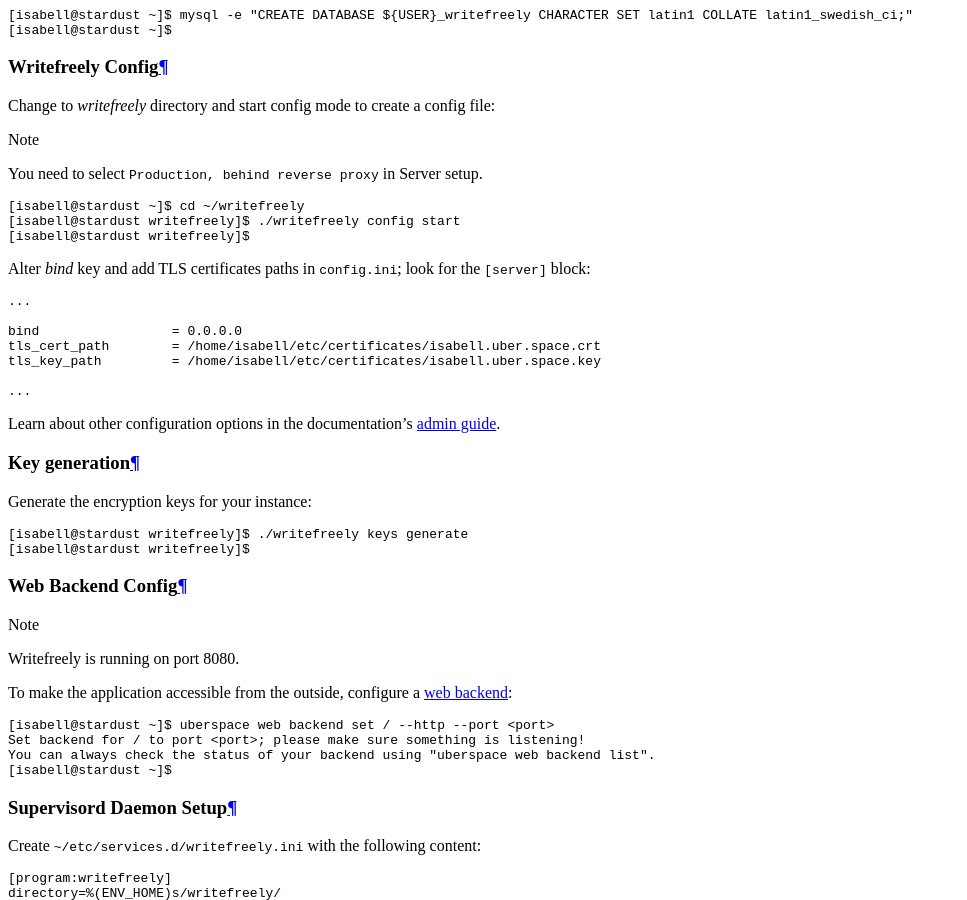
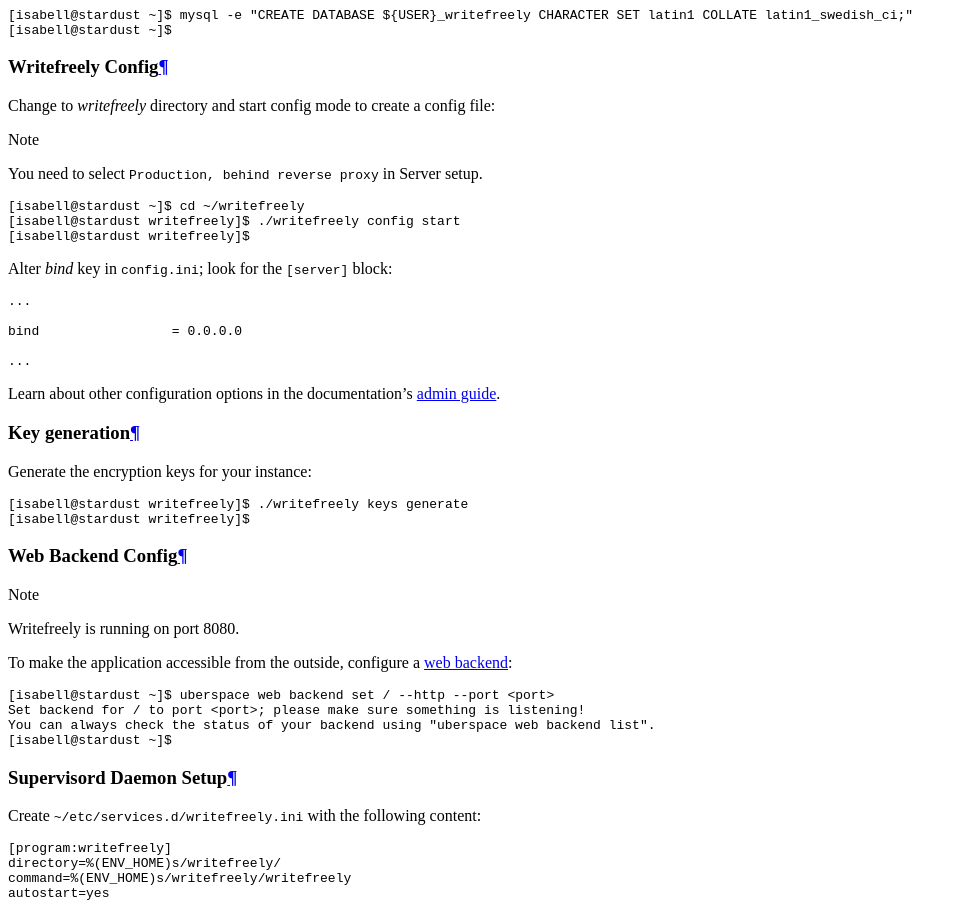
Before and after one commit to Uberspace/lab, a Sphinx documentation site: the page built from source/guide_writefreely.rst, in a window 1280 px wide and 900 px high, scrolled down 4602 px. Shown: the whole window, without its empty margins (0-967 px from the left). Built offline with Sphinx 7.4.7 and the Read the Docs theme 2.0.0, drawn with Linux system fonts in a browser that asks for light colours.

Commit message:
Update guide_writefreely.rst
Removed HTTPS certificate configuration.

```diff
--- a/source/guide_writefreely.rst
+++ b/source/guide_writefreely.rst
@@ -79,15 +79,13 @@
   [isabell@stardust writefreely]$ ./writefreely config start
   [isabell@stardust writefreely]$
 
-Alter `bind` key and add TLS certificates paths in ``config.ini``; look for the ``[server]`` block:
+Alter `bind` key in ``config.ini``; look for the ``[server]`` block:
 
 .. code-block:: ini
 
   ...
 
   bind                 = 0.0.0.0
-  tls_cert_path        = /home/isabell/etc/certificates/isabell.uber.space.crt
-  tls_key_path         = /home/isabell/etc/certificates/isabell.uber.space.key
 
   ...
 
```
